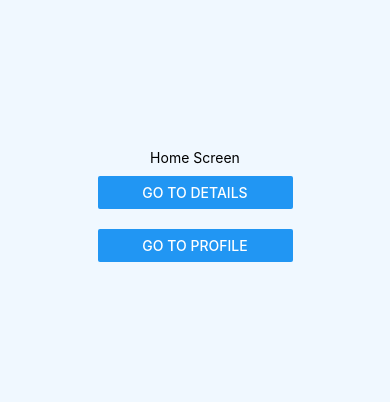
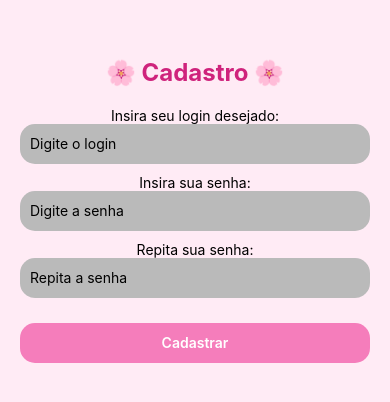
Before and after one commit to llamari/MeuAppDeNavegacao, a React Native app: screen /SignUp in a window 390 px wide. Shown: the part 212-614 px from the top of the page. Built offline with nearby package versions, Linux system fonts and the light colour scheme.

Commit message:
Estilização e finalização das funcionalidades

```diff
--- a/App.js
+++ b/App.js
@@ -4,16 +4,20 @@ import { createStackNavigator } from '@react-navigation/stack';
 import HomeScreen from './src/screen/HomeScreen';
 import DetailsScreen from './src/screen/DetailsScreen';
 import ProfileScreen from './src/screen/ProfileScreen';
+import SignUp from './src/screen/SignUp';
+import Login from './src/screen/Login';
 
 const Stack = createStackNavigator();
 
 export default function App(){
   return(
     <NavigationContainer>
-      <Stack.Navigator initialRouteName='Home'>
+      <Stack.Navigator initialRouteName='Login'>
+        <Stack.Screen name='SignUp' component={SignUp} options={{headerShown: false}}/>
+        <Stack.Screen name='Login' component={Login} options={{headerShown: false}}/>
         <Stack.Screen name="Home" component={HomeScreen} options={{headerShown: false}}/>
-        <Stack.Screen name='Details' component={DetailsScreen}/>
-        <Stack.Screen name='Profile' component={ProfileScreen}/>
+        <Stack.Screen name='Details' component={DetailsScreen} options={{headerShown: false}}/>
+        <Stack.Screen name='Profile' component={ProfileScreen} options={{headerShown: false}}/>
       </Stack.Navigator>
     </NavigationContainer>
   );
--- a/package.json
+++ b/package.json
@@ -9,14 +9,18 @@
     "web": "expo start --web"
   },
   "dependencies": {
+    "@expo/metro-runtime": "~5.0.4",
+    "@react-native-async-storage/async-storage": "^2.1.2",
     "@react-navigation/native": "^7.1.8",
     "@react-navigation/stack": "^7.3.1",
     "expo": "~53.0.8",
     "expo-status-bar": "~2.2.3",
     "react": "19.0.0",
+    "react-dom": "19.0.0",
     "react-native": "0.79.2",
     "react-native-safe-area-context": "^5.4.0",
-    "react-native-screens": "^4.10.0"
+    "react-native-screens": "^4.10.0",
+    "react-native-web": "^0.20.0"
   },
   "devDependencies": {
     "@babel/core": "^7.20.0"
--- a/src/screen/DetailsScreen.js
+++ b/src/screen/DetailsScreen.js
@@ -1,33 +1,53 @@
 import React from "react";
-import { View, Text, Button, StyleSheet, Dimensions } from "react-native";
+import { View, Text, Button, StyleSheet, Dimensions, TouchableOpacity } from "react-native";
 
 const windowWidth = Dimensions.get('window').width;
 
-export default function DetailsScreen({navigation}) {
-    return(
+export default function DetailsScreen({ navigation }) {
+    return (
         <View style={styles.container}>
-            <Text>DetailsScreen</Text>
-            <View style={styles.buttonContainer}>
-                <Button title="Go to Home" onPress={() => navigation.navigate('Home')} />
-            </View>
-            <View style={styles.buttonContainer}>
-                <Button title="Go to Profile" onPress={() => navigation.navigate('Profile')} />
-            </View>
+            <Text style={styles.title}>🌷 DetailsScreen 🌷</Text>
+            <TouchableOpacity onPress={() => navigation.navigate('Home')} style={styles.button}>
+                <Text style={styles.buttonText}>Go to Home</Text>
+            </TouchableOpacity>
+            <TouchableOpacity onPress={() => navigation.navigate('Profile')} style={styles.button}>
+                <Text style={styles.buttonText}>Go to Profile</Text>
+            </TouchableOpacity>
+            <TouchableOpacity onPress={() => navigation.goBack()} style={styles.button}>
+                <Text style={styles.buttonText}>Go Back</Text>
+            </TouchableOpacity>
         </View>
     );
 }
 
 const styles = StyleSheet.create({
+    title: {
+        fontSize: 24,
+        fontWeight: "700",
+        color: "#cf237c",
+        marginBottom: 20,
+    },
     container: {
         flex: 1,
         justifyContent: 'center',
         alignItems: 'center',
-        backgroundColor: '#f0f8ff',
+        backgroundColor: '#ffebf5',
     },
-    buttonContainer: {
-        backgroundColor: '#add8e6',
-        margin: 10,
-        width: windowWidth*0.5,
-        borderRadius: 5,
-    }
+    button: {
+        backgroundColor: "#f57dbb",
+        height: 40,
+        borderRadius: 15,
+        alignItems: "center",
+        justifyContent: "center",
+        width: "90%",
+        marginTop: 15,
+        marginHorizontal: 25,
+        fontWeight: "600",
+        color: "#fff",
+    },
+    buttonText: {
+        fontWeight: "600",
+        color: "#fff",
+        fontSize: 24
+    },
 })
--- a/src/screen/HomeScreen.js
+++ b/src/screen/HomeScreen.js
@@ -1,33 +1,51 @@
 import React from "react";
-import { View, Text, Button, StyleSheet, Dimensions } from "react-native";
+import { View, Text, Button, StyleSheet, Dimensions, TouchableOpacity } from "react-native";
 
 const windowWidth = Dimensions.get('window').width;
 
-export default function HomeScreen({navigation}) {
-    return(
+export default function HomeScreen({ navigation }) {
+    return (
         <View style={styles.container}>
-            <Text>Home Screen</Text>
-            <View style={styles.buttonContainer}>
-                <Button title="Go to Details" onPress={() => navigation.navigate('Details')} />
-            </View>
-            <View style={styles.buttonContainer}>
-                <Button title="Go to Profile" onPress={() => navigation.navigate('Profile')} />
-            </View>
+            <Text style={styles.title}>🌷 Home Screen 🌷</Text>
+            <TouchableOpacity onPress={() => navigation.navigate('Details')} style={styles.button}>
+                <Text style={styles.buttonText}>Go to Details</Text>
+            </TouchableOpacity>
+
+            <TouchableOpacity onPress={() => navigation.navigate('Profile')} style={styles.button}>
+                <Text style={styles.buttonText}>Go to Profile</Text>
+            </TouchableOpacity>
         </View>
     );
 }
 
 const styles = StyleSheet.create({
+    title: {
+        fontSize: 24,
+        fontWeight: "700",
+        color: "#cf237c",
+        marginBottom: 20,
+    },
     container: {
         flex: 1,
         justifyContent: 'center',
         alignItems: 'center',
-        backgroundColor: '#f0f8ff',
+        backgroundColor: '#ffebf5',
     },
-    buttonContainer: {
-        backgroundColor: '#add8e6',
-        margin: 10,
-        width: windowWidth*0.5,
-        borderRadius: 5,
-    }
+    button: {
+        backgroundColor: "#f57dbb",
+        height: 40,
+        borderRadius: 15,
+        alignItems: "center",
+        justifyContent: "center",
+        width: "90%",
+        marginTop: 15,
+        marginHorizontal: 25,
+        fontWeight: "600",
+        color: "#fff",
+    },
+    buttonText: {
+        fontWeight: "600",
+        color: "#fff",
+        fontSize: 24
+    },
 })
--- /dev/null
+++ b/src/screen/Login.js
@@ -0,0 +1,94 @@
+import React, { useState } from "react";
+import { View, Text, TextInput, StyleSheet, TouchableOpacity } from "react-native";
+import AsyncStorage from '@react-native-async-storage/async-storage';
+
+function Login({ navigation }) {
+    const [user, setUser] = useState("");
+    const [senha, setSenha] = useState("");
+    const [password, setPassword] = useState(false);
+
+    async function SignIn() {
+        const rightUser = await AsyncStorage.getItem('user')
+        const rightPassword = await AsyncStorage.getItem('senha')
+
+        console.log(rightUser);
+        console.log(rightPassword)
+
+        if (user != rightUser || senha != rightPassword) {
+            setPassword(true);
+        } else {
+            setPassword(false)
+            navigation.navigate('Home')
+        }
+    }
+
+    return (
+        <View style={styles.container}>
+            <Text style={styles.title}>🌸 Login 🌸</Text>
+            <Text>Insira seu login:</Text>
+            <TextInput
+                style={styles.input}
+                id="user"
+                value={user}
+                onChangeText={setUser}
+                placeholder="Seu login"
+            />
+            <Text>Insira sua senha:</Text>
+            <TextInput
+                style={styles.input}
+                id="senha"
+                value={senha}
+                onChangeText={setSenha}
+                secureTextEntry
+                placeholder="Sua senha"
+            />
+
+            <TouchableOpacity onPress={SignIn} style={styles.button}>
+                <Text style={styles.buttonText}>
+                    Login
+                </Text>
+            </TouchableOpacity>
+            <Text onPress={() => navigation.navigate('SignUp')}>Não tem um login? Faça cadastro</Text>
+            {password && <Text style={{ color: 'red' }}>Login ou senha incorretos</Text>}
+        </View>
+    )
+}
+
+const styles = StyleSheet.create({
+  title: {
+    fontSize: 24,
+    fontWeight: "700",
+    color: "#cf237c",
+    marginBottom: 20,
+  },
+  container: {
+    flex: 1,
+    justifyContent: "center",
+    alignItems: "center",
+    backgroundColor: "#ffebf5",
+    padding: 20,
+  },
+  input: {
+    backgroundColor: "#bababa",
+    height: 40,
+    borderRadius: 15,
+    width: "100%",
+    marginBottom: 10,
+    paddingHorizontal: 10,
+  },
+  button: {
+    backgroundColor: "#f57dbb",
+    height: 40,
+    borderRadius: 15,
+    alignItems: "center",
+    justifyContent: "center",
+    width: "100%",
+    marginTop: 15,
+  },
+  buttonText: {
+    fontWeight: "600",
+    color: "#fff",
+  },
+});
+
+export default Login;
--- a/src/screen/ProfileScreen.js
+++ b/src/screen/ProfileScreen.js
@@ -1,33 +1,53 @@
 import React from "react";
-import { View, Text, Button, StyleSheet, Dimensions } from "react-native";
+import { View, Text, Button, StyleSheet, Dimensions, TouchableOpacity } from "react-native";
 
 const windowWidth = Dimensions.get('window').width;
 
-export default function ProfileScreen({navigation}) {
-    return(
+export default function ProfileScreen({ navigation }) {
+    return (
         <View style={styles.container}>
-            <Text>ProfileScreen</Text>
-            <View style={styles.buttonContainer}>
-                <Button title="Go to Home" onPress={() => navigation.navigate('Home')} />
-            </View>
-            <View style={styles.buttonContainer}>
-                <Button title="Go to Details" onPress={() => navigation.navigate('Details')} />
-            </View>
+            <Text style={styles.title}>🌷 ProfileScreen 🌷</Text>
+            <TouchableOpacity onPress={() => navigation.navigate('Home')} style={styles.button}>
+                <Text style={styles.buttonText}>Go to Home</Text>
+            </TouchableOpacity>
+            <TouchableOpacity onPress={() => navigation.navigate('Details')} style={styles.button}>
+                <Text style={styles.buttonText}>Go to Details</Text>
+            </TouchableOpacity>
+            <TouchableOpacity onPress={() => navigation.goBack()} style={styles.button}>
+                <Text style={styles.buttonText}>Go Back</Text>
+            </TouchableOpacity>
         </View>
     );
 }
 
 const styles = StyleSheet.create({
+    title: {
+        fontSize: 24,
+        fontWeight: "700",
+        color: "#cf237c",
+        marginBottom: 20,
+    },
     container: {
         flex: 1,
         justifyContent: 'center',
         alignItems: 'center',
-        backgroundColor: '#f0f8ff',
+        backgroundColor: '#ffebf5',
     },
-    buttonContainer: {
-        backgroundColor: '#add8e6',
-        margin: 10,
-        width: windowWidth*0.5,
-        borderRadius: 5,
-    }
+    button: {
+        backgroundColor: "#f57dbb",
+        height: 40,
+        borderRadius: 15,
+        alignItems: "center",
+        justifyContent: "center",
+        width: "90%",
+        marginTop: 15,
+        marginHorizontal: 25,
+        fontWeight: "600",
+        color: "#fff",
+    },
+    buttonText: {
+        fontWeight: "600",
+        color: "#fff",
+        fontSize: 24
+    },
 })
--- /dev/null
+++ b/src/screen/SignUp.js
@@ -0,0 +1,100 @@
+import React, { useState } from "react";
+import { View, Text, TextInput, StyleSheet, TouchableOpacity } from "react-native";
+import AsyncStorage from '@react-native-async-storage/async-storage';
+
+function SignUp({ navigation }) {
+  const [user, setUser] = useState("");
+  const [senha1, setSenha1] = useState("");
+  const [senha2, setSenha2] = useState("");
+  const [password, setPassword] = useState(false);
+
+  async function SignUp() {
+    if (senha1 !== senha2) {
+      setPassword(true);
+    } else {
+      setPassword(false);
+      await AsyncStorage.setItem('user', user);
+      await AsyncStorage.setItem('senha', senha1);
+      navigation.navigate('Login');
+    }
+  }
+
+  return (
+    <View style={styles.container}>
+      <Text style={styles.title}>🌸 Cadastro 🌸</Text>
+
+      <Text>Insira seu login desejado:</Text>
+      <TextInput
+        style={styles.input}
+        value={user}
+        onChangeText={setUser}
+        placeholder="Digite o login"
+      />
+
+      <Text>Insira sua senha:</Text>
+      <TextInput
+        style={styles.input}
+        value={senha1}
+        onChangeText={setSenha1}
+        secureTextEntry
+        placeholder="Digite a senha"
+      />
+
+      <Text>Repita sua senha:</Text>
+      <TextInput
+        style={styles.input}
+        value={senha2}
+        onChangeText={setSenha2}
+        secureTextEntry
+        placeholder="Repita a senha"
+      />
+
+      <TouchableOpacity onPress={SignUp} style={styles.button}>
+        <Text style={styles.buttonText}>Cadastrar</Text>
+      </TouchableOpacity>
+
+      {password && (
+        <Text style={{ color: 'red' }}>As senhas devem ser iguais.</Text>
+      )}
+    </View>
+  );
+}
+
+const styles = StyleSheet.create({
+  title: {
+    fontSize: 24,
+    fontWeight: "700",
+    color: "#cf237c",
+    marginBottom: 20,
+  },
+  container: {
+    flex: 1,
+    justifyContent: "center",
+    alignItems: "center",
+    backgroundColor: "#ffebf5",
+    padding: 20,
+  },
+  input: {
+    backgroundColor: "#bababa",
+    height: 40,
+    borderRadius: 15,
+    width: "100%",
+    marginBottom: 10,
+    paddingHorizontal: 10,
+  },
+  button: {
+    backgroundColor: "#f57dbb",
+    height: 40,
+    borderRadius: 15,
+    alignItems: "center",
+    justifyContent: "center",
+    width: "100%",
+    marginTop: 15,
+  },
+  buttonText: {
+    fontWeight: "600",
+    color: "#fff",
+  },
+});
+
+export default SignUp;
```
Also changed, not shown: 1 other file (tests, documents, lock files or other folders).
